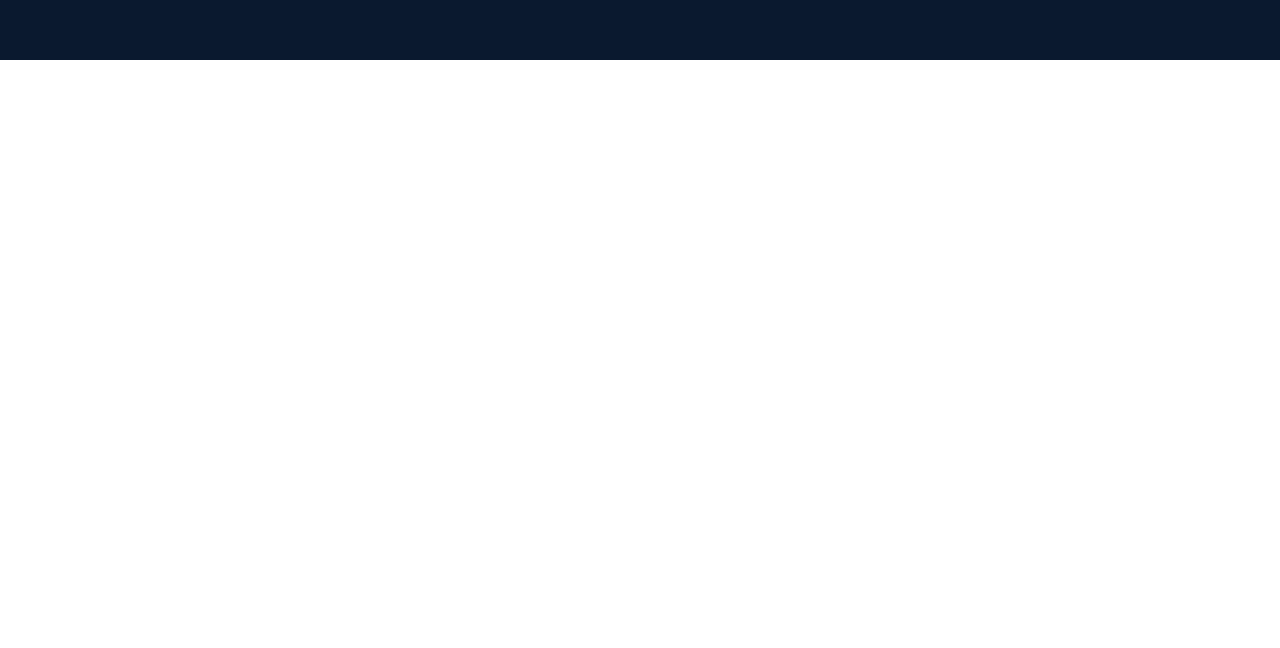
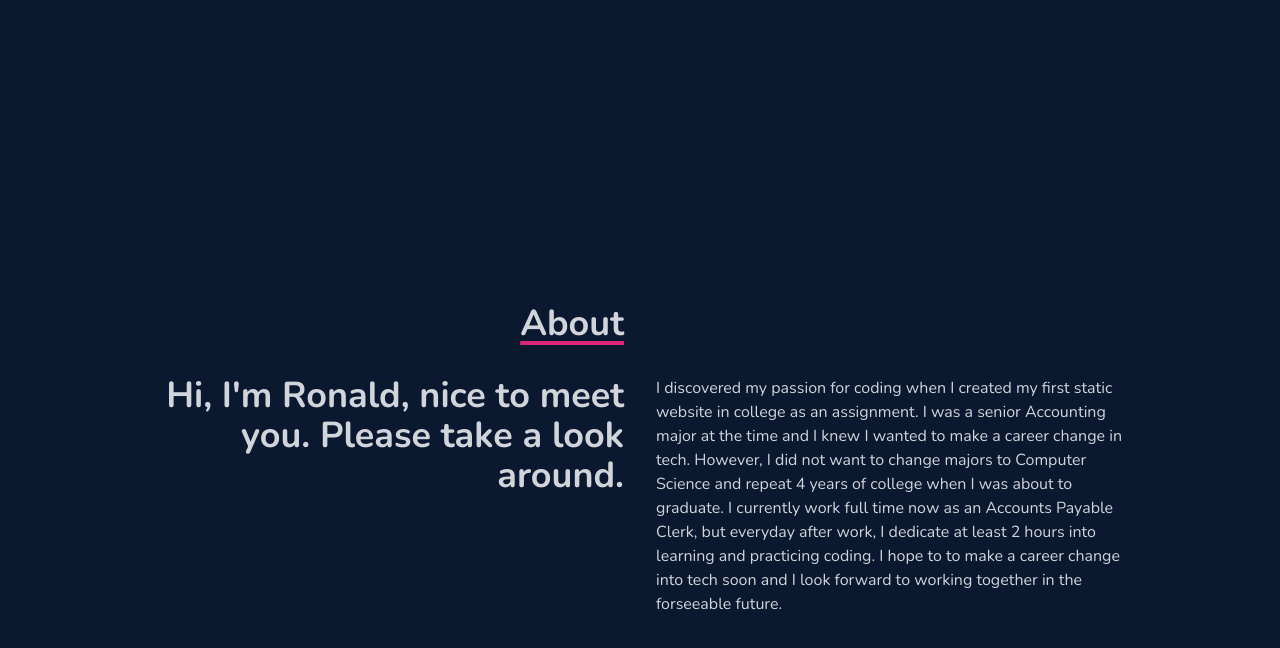
Before and after one commit to ronaldlamdev/portfolio-remake, a React (Vite) app: page / in a window 1280 px wide. Shown: the part 740-1388 px from the top of the page. Before the commit the page ends 800 px from the top, so only its background shows below. Built offline with nearby package versions, Linux system fonts and the light colour scheme.

Commit message:
finished about me section

```diff
--- a/src/App.jsx
+++ b/src/App.jsx
@@ -1,5 +1,6 @@
 import Navbar from "./components/Navbar"
 import Home from "./components/Home"
+import About from "./components/About"
 
 function App() {
 
@@ -7,6 +8,7 @@ function App() {
     <div className="App">
       <Navbar />
       <Home />
+      <About />
     </div>
   )
 }
--- /dev/null
+++ b/src/components/About.jsx
@@ -0,0 +1,38 @@
+import React from 'react'
+
+const About = () => {
+  return (
+    <div name="about" className='w-full h-screen bg-[#0A192F] text-gray-300'>
+      <div className='flex flex-col justify-center items-center w-full h-full'>
+
+        <div className='max-w-[1000px] w-full grid grid-cols-2 gap-8 px-4'>
+          <div className='sm:text-right pb-8 pl-4'>
+            <p className='text-4xl font-bold underline underline-offset-[6px] decoration-pink-600 decoration-4'>
+              About
+            </p>
+          </div>
+          <div></div>
+        </div>
+
+        <div className='max-w-[1000px] w-full grid sm:grid-cols-2 gap-8'>
+          <div className='text-4xl font-bold sm:text-right'>
+            <p>Hi, I'm Ronald, nice to meet you. Please take a look around.</p>
+          </div>
+          <div>
+            <p>
+              I discovered my passion for coding when I created my first static website in college as an
+              assignment. I was a senior Accounting major at the time and I knew I wanted to make a career change
+              in tech. However, I did not want to change majors to Computer Science and repeat 4 years of college
+              when I was about to graduate.
+              I currently work full time now as an Accounts Payable Clerk, but everyday after work, I dedicate at least 2 hours
+              into learning and practicing coding. I hope to to make a career change into tech soon and I look forward to
+              working together in the forseeable future.
+            </p>
+          </div>
+        </div>
+      </div>
+    </div>
+  )
+}
+
+export default About
```
